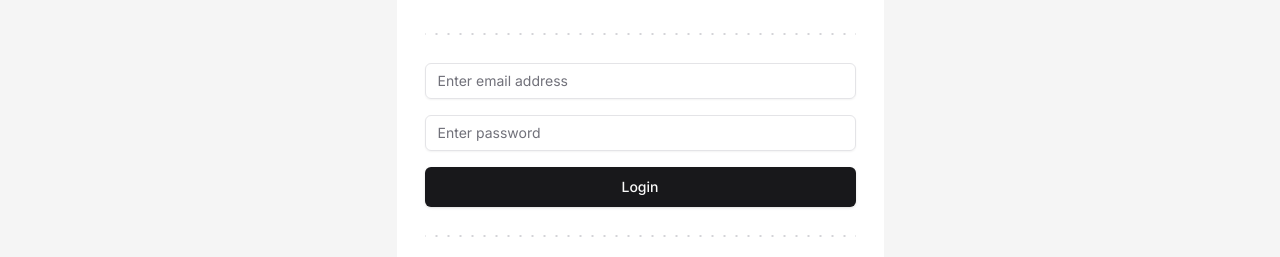
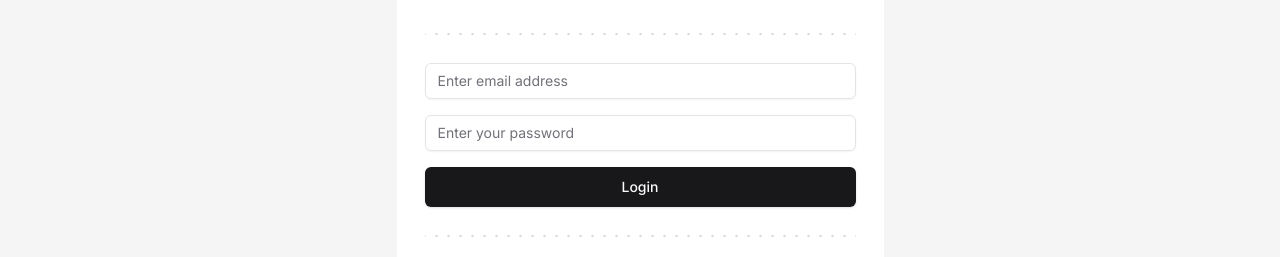
Before and after one commit to BlackoutNoir/medpulse-ui-main, a Next.js app: page /sign-in in a window 1280 px wide. Shown: the part 164-421 px from the top of the page. Built offline with nearby package versions, Linux system fonts and the light colour scheme.

Commit message:
feat(auth-cards): continue progress on sign-in and sign-up cards, zod [WIP]

```diff
--- a/src/features/auth/components/sign-in-card.tsx
+++ b/src/features/auth/components/sign-in-card.tsx
@@ -1,12 +1,33 @@
-import { FcGoogle } from "react-icons/fc";
-import { FaGithub } from "react-icons/fa";
+import { z } from 'zod';
+import { FcGoogle } from 'react-icons/fc';
+import { FaGithub } from 'react-icons/fa';
+import { useForm } from 'react-hook-form';
+import { zodResolver } from '@hookform/resolvers/zod';
 
 import { DottedSeparator } from '@/components/dotted-separator';
 import { Button } from '@/components/ui/button';
 import { Card, CardContent, CardHeader, CardTitle } from '@/components/ui/card';
 import { Input } from '@/components/ui/input';
+import { Form, FormControl, FormField, FormItem, FormMessage } from '@/components/ui/form';
+
+const formSchema = z.object({
+  email: z.string().email(),
+  password: z.string().min(1, 'Required'),
+});
 
 export const SignInCard = () => {
+  const form = useForm<z.infer<typeof formSchema>>({
+    resolver: zodResolver(formSchema),
+    defaultValues: {
+      email: '',
+      password: '',
+    },
+  });
+
+  const onSubmit = (values: z.infer<typeof formSchema>) => {
+    console.log({ values });
+  };
+
   return (
     <Card className="w-full h-full md:w-[487px] border-none shadow-none">
       <CardHeader className="flex items-center justify-center text-center p-7">
@@ -16,49 +37,47 @@
         <DottedSeparator />
       </div>
       <CardContent className="p-7">
-        <form className="space-y-4">
-          <Input
-            required
-            type="email"
-            value={''}
-            onChange={() => {}}
-            placeholder="Enter email address"
-            disabled={false}
+        <Form {...form}>
+          <form onSubmit={form.handleSubmit(onSubmit)} className="space-y-4">
+            <FormField
+              name="email"
+              control={form.control}
+              render={({ field }) => (
+                <FormItem>
+                  <FormControl>
+                    <Input {...field} type="email" placeholder="Enter email address" />
+                  </FormControl>
+                  <FormMessage />
+                </FormItem>
+              )}
             />
-          <Input
-            required
-            type="password"
-            value={''}
-            onChange={() => {}}
-            placeholder="Enter password"
-            disabled={false}
-            min={8}
-            max={256}
+            <FormField
+              name="password"
+              control={form.control}
+              render={({ field }) => (
+                <FormItem>
+                  <FormControl>
+                    <Input {...field} type="password" placeholder="Enter your password" />
+                  </FormControl>
+                  <FormMessage />
+                </FormItem>
+              )}
             />
             <Button disabled={false} size="lg" className="w-full">
               Login
             </Button>
           </form>
+        </Form>
       </CardContent>
       <div className="px-7">
         <DottedSeparator />
       </div>
       <CardContent className="p-7 flex flex-col gap-y-4">
-        <Button
-          disabled={false}
-          variant="secondary"
-          size="lg"
-          className="w-full"
-        >
+        <Button disabled={false} variant="secondary" size="lg" className="w-full">
           <FcGoogle className="mr-2 size-5" />
           Login with Google
         </Button>
-        <Button
-          disabled={false}
-          variant="secondary"
-          size="lg"
-          className="w-full"
-        >
+        <Button disabled={false} variant="secondary" size="lg" className="w-full">
           <FaGithub className="mr-2 size-5" />
           Login with Github
         </Button>
```
Lines whose indentation alone changed are shown as unchanged.
